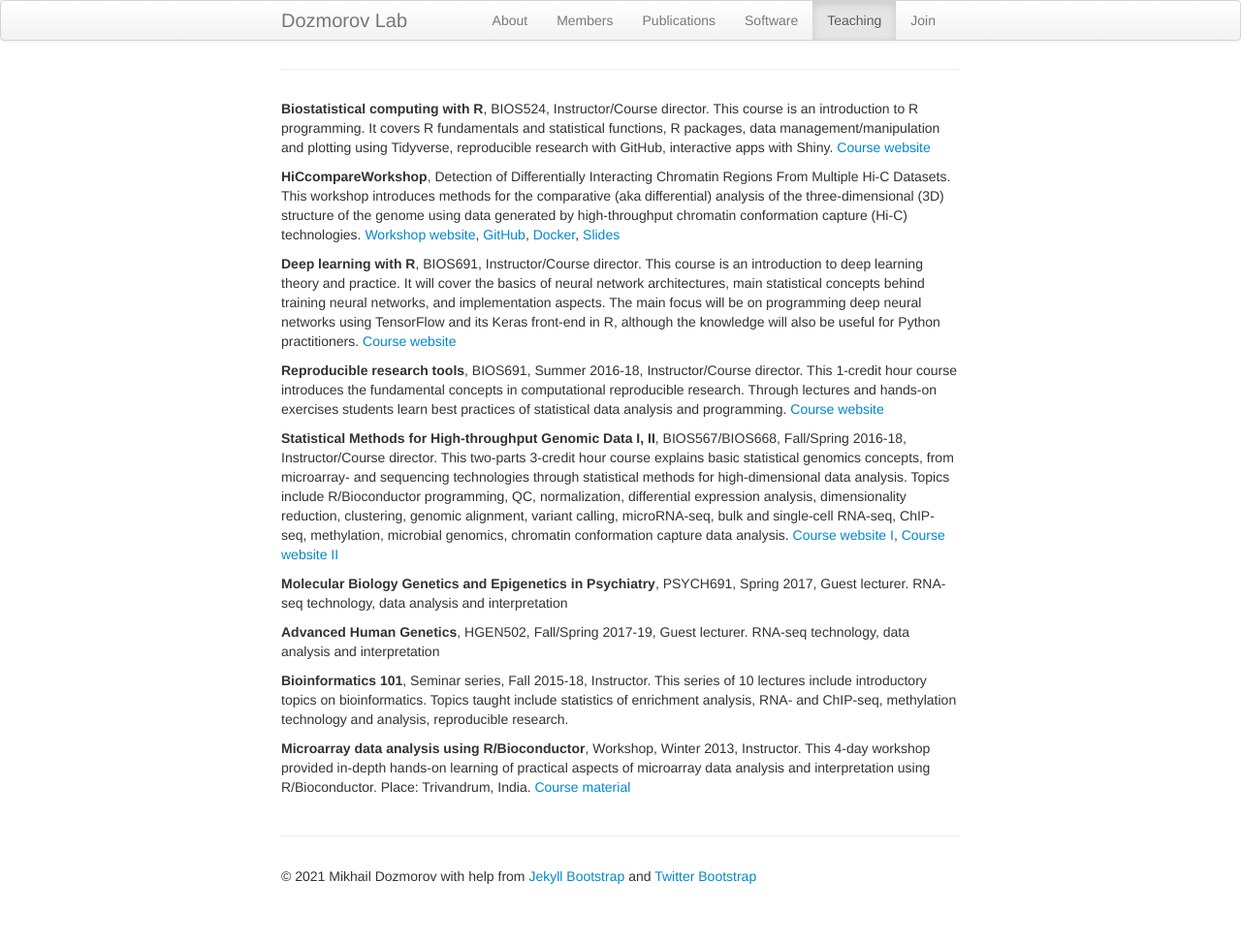
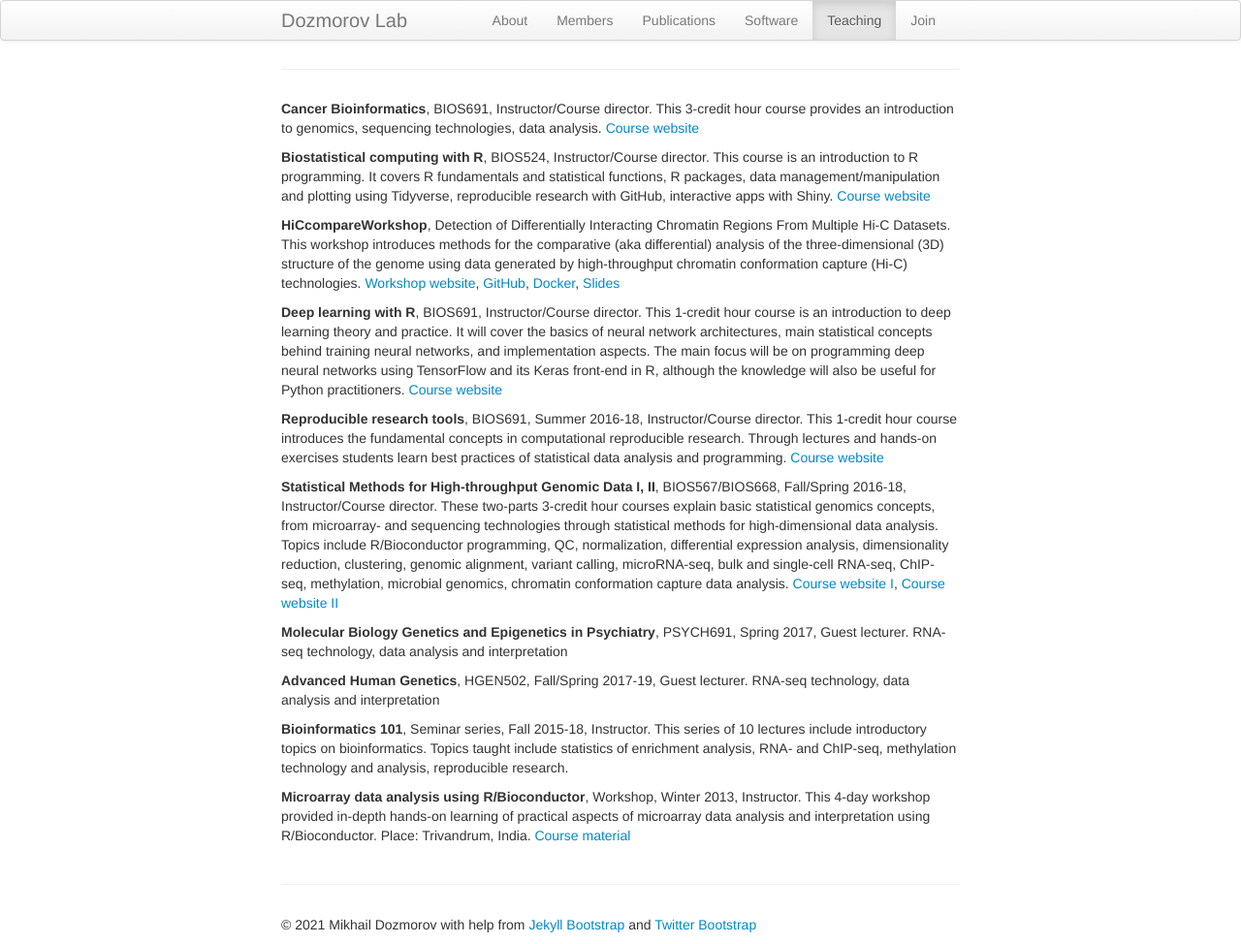
Before and after one commit to dozmorovlab/dozmorovlab.github.io, a Jekyll site: the page built from 05-teach.md, in a window 1280 px wide. Shown: the whole page at 97% size. Built offline with Jekyll 4.4.1, drawn with Linux system fonts in a browser that asks for light colours; before the commit the page ends 924 px from its top, so only the background shows below that.

Commit message:
Add Cancer Bioinformatics course

```diff
--- a/05-teach.md
+++ b/05-teach.md
@@ -6,15 +6,17 @@ permalink: "teaching.html"
 ---
 {% include JB/setup %}
 
+**Cancer Bioinformatics**, BIOS691, Instructor/Course director. This 3-credit hour course provides an introduction to genomics, sequencing technologies, data analysis. [Course website](https://bios691-cancer-bioinformatics.netlify.app/)
+
 **Biostatistical computing with R**, BIOS524, Instructor/Course director. This course is an introduction to R programming. It covers R fundamentals and statistical functions, R packages, data management/manipulation and plotting using Tidyverse, reproducible research with GitHub, interactive apps with Shiny. [Course website](https://bios524-biostatistical-computing-r.netlify.app/)
 
 **HiCcompareWorkshop**, Detection of Differentially Interacting Chromatin Regions From Multiple Hi-C Datasets. This workshop introduces methods for the comparative (aka differential) analysis of the three-dimensional (3D) structure of the genome using data generated by high-throughput chromatin conformation capture (Hi-C) technologies. [Workshop website](https://mdozmorov.github.io/HiCcompareWorkshop/), [GitHub](https://github.com/mdozmorov/HiCcompareWorkshop), [Docker](https://hub.docker.com/repository/docker/mdozmorov/hiccompareworkshop), [Slides](https://mdozmorov.github.io/Talk_HiCcompare/index.html)
 
-**Deep learning with R**, BIOS691, Instructor/Course director. This course is an introduction to deep learning theory and practice. It will cover the basics of neural network architectures, main statistical concepts behind training neural networks, and implementation aspects. The main focus will be on programming deep neural networks using TensorFlow and its Keras front-end in R, although the knowledge will also be useful for Python practitioners. [Course website](https://bios691-deep-learning-r.netlify.app/)
+**Deep learning with R**, BIOS691, Instructor/Course director. This 1-credit hour course is an introduction to deep learning theory and practice. It will cover the basics of neural network architectures, main statistical concepts behind training neural networks, and implementation aspects. The main focus will be on programming deep neural networks using TensorFlow and its Keras front-end in R, although the knowledge will also be useful for Python practitioners. [Course website](https://bios691-deep-learning-r.netlify.app/)
 
-**Reproducible research tools**,	BIOS691, Summer 2016-18,	Instructor/Course director. This 1-credit hour course introduces the fundamental concepts in computational reproducible research. Through lectures and hands-on exercises students learn best practices of statistical data analysis and programming. [Course website](https://mdozmorov.github.io/BIOS691.2018/)
+**Reproducible research tools**, BIOS691, Summer 2016-18,	Instructor/Course director. This 1-credit hour course introduces the fundamental concepts in computational reproducible research. Through lectures and hands-on exercises students learn best practices of statistical data analysis and programming. [Course website](https://mdozmorov.github.io/BIOS691.2018/)
 
-**Statistical Methods for High-throughput Genomic Data I, II**,	BIOS567/BIOS668, Fall/Spring 2016-18,	Instructor/Course director. This two-parts 3-credit hour course explains basic statistical genomics concepts, from microarray- and sequencing technologies through statistical methods for high-dimensional data analysis. Topics include R/Bioconductor programming, QC, normalization, differential expression analysis, dimensionality reduction, clustering, genomic alignment, variant calling, microRNA-seq, bulk and single-cell RNA-seq, ChIP-seq, methylation, microbial genomics, chromatin conformation capture data analysis. [Course website I](https://mdozmorov.github.io/BIOS567.2017/), [Course website II](https://mdozmorov.github.io/BIOS668.2018/)
+**Statistical Methods for High-throughput Genomic Data I, II**,	BIOS567/BIOS668, Fall/Spring 2016-18,	Instructor/Course director. These two-parts 3-credit hour courses explain basic statistical genomics concepts, from microarray- and sequencing technologies through statistical methods for high-dimensional data analysis. Topics include R/Bioconductor programming, QC, normalization, differential expression analysis, dimensionality reduction, clustering, genomic alignment, variant calling, microRNA-seq, bulk and single-cell RNA-seq, ChIP-seq, methylation, microbial genomics, chromatin conformation capture data analysis. [Course website I](https://mdozmorov.github.io/BIOS567.2017/), [Course website II](https://mdozmorov.github.io/BIOS668.2018/)
 
 **Molecular Biology Genetics and Epigenetics in Psychiatry**,	PSYCH691, Spring 2017,	Guest lecturer. RNA-seq technology, data analysis and interpretation
 
```
